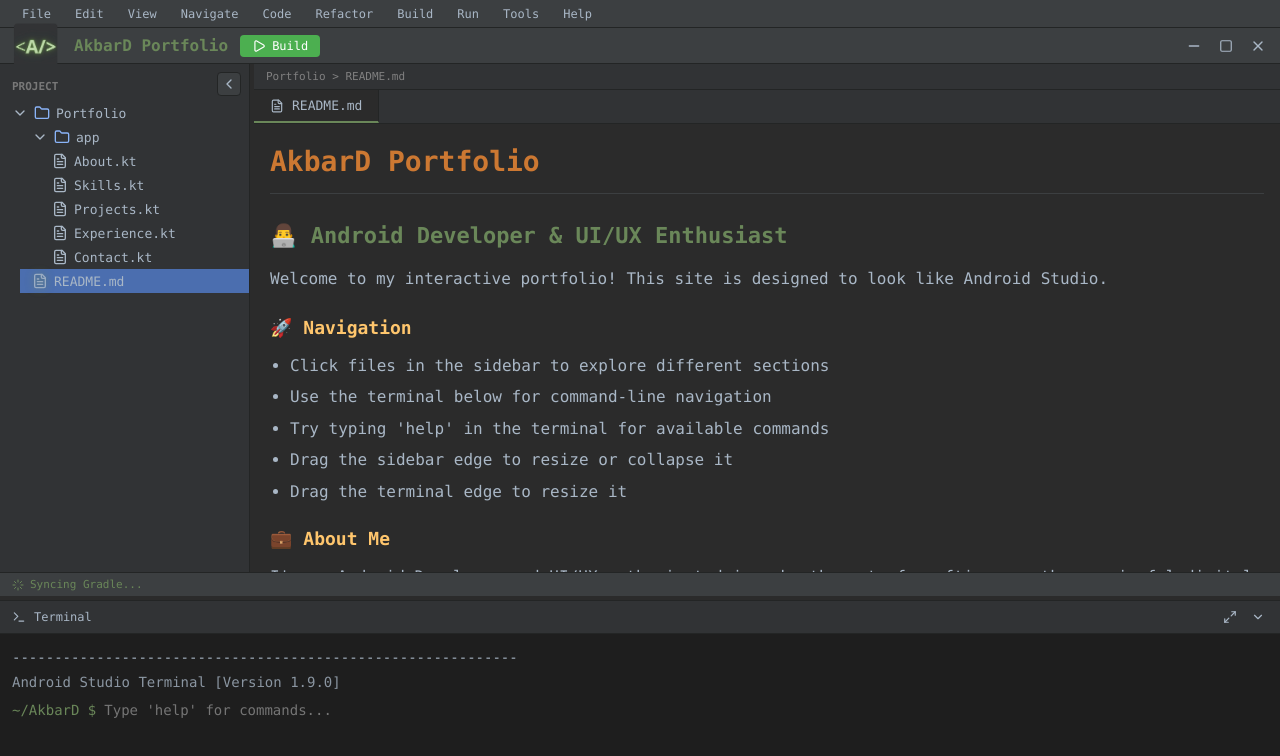
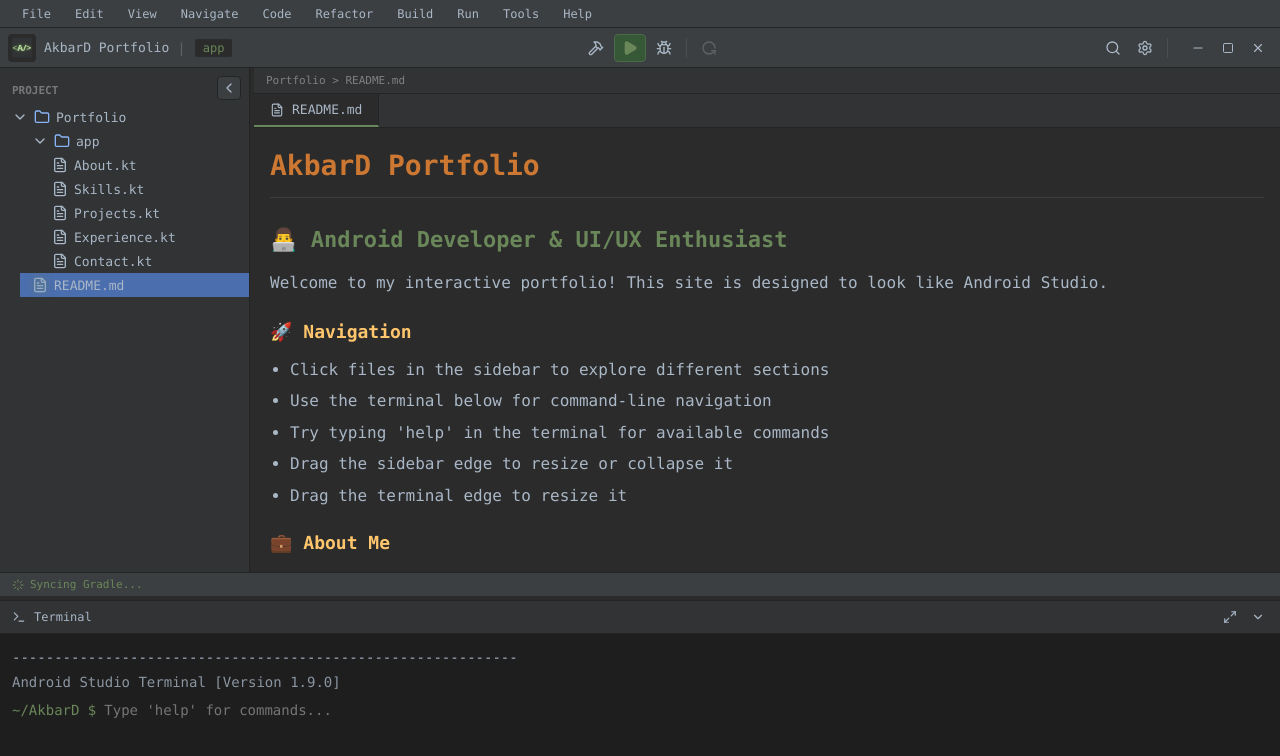
Before and after one commit to akbrdhia/AkbarD_Porto, a React (Vite) app: page / in a window 1280 px wide. Shown: the top 756 px of the page. Built offline with nearby package versions, Linux system fonts and the light colour scheme.

Commit message:
Refactor Toolbar component layout and styles; enhance functionality with new action buttons

```diff
--- a/src/components/Toolbar.jsx
+++ b/src/components/Toolbar.jsx
@@ -1,49 +1,89 @@
 import React from "react";
-import { Minus, Square, X, Play, Loader } from "lucide-react";
+import { Minus, Square, X, Play, Loader, Bug, Hammer, Settings, Search, RotateCcw } from "lucide-react";
 import { usePortfolio } from "../context/PortfolioContext";
 import { PERSONAL_INFO } from "../constants/portfolioData";
 
 const Toolbar = ({ onBuild }) => {
-  const { isBuilding } = usePortfolio();
+  const { isBuilding, gradleSyncing } = usePortfolio();
 
   return (
     <div className="toolbar">
-        <img src="/logo.png" alt="logo" width={52} height={52}/>
-      <span
-        style={{
-          display: "flex",
-          alignItems: "center",
-          gap: "6px",
-          color: "#6A8759",
-          fontSize: "16px",
-          fontWeight: "bold",
-        }}
-      >
+      {/* Left section - Logo & Title */}
+      <div className="toolbar-left">
+        <div className="toolbar-logo">
+          <img src="/logo.png" alt="logo" width={24} height={24} />
+        </div>
+        <span className="toolbar-title">
           {PERSONAL_INFO.username} Portfolio
         </span>
+        <span className="toolbar-separator">|</span>
+        <span className="toolbar-project">app</span>
+      </div>
+
+      {/* Center section - Action buttons */}
+      <div className="toolbar-center">
+        <button
+          className="toolbar-action-btn"
+          onClick={onBuild}
+          disabled={isBuilding}
+          title="Build Project (Ctrl+F9)"
+        >
+          <Hammer size={16} />
+        </button>
 
         <button
-        className="build-btn"
+          className={`toolbar-run-btn ${isBuilding ? 'building' : ''}`}
           onClick={onBuild}
           disabled={isBuilding}
+          title="Run 'app' (Shift+F10)"
         >
           {isBuilding ? (
-          <Loader size={14} className="gradle-spinner" />
+            <Loader size={16} className="gradle-spinner" />
           ) : (
-          <Play size={14} />
+            <Play size={16} fill="currentColor" />
           )}
-        {isBuilding ? "Building..." : "Build"}
         </button>
 
+        <button
+          className="toolbar-action-btn"
+          title="Debug 'app' (Shift+F9)"
+          disabled={isBuilding}
+        >
+          <Bug size={16} />
+        </button>
+
+        <div className="toolbar-divider" />
+
+        <button
+          className="toolbar-action-btn"
+          title="Sync Project with Gradle Files"
+          disabled={gradleSyncing}
+        >
+          <RotateCcw size={16} className={gradleSyncing ? 'gradle-spinner' : ''} />
+        </button>
+      </div>
+
+      {/* Right section - Search & Window controls */}
+      <div className="toolbar-right">
+        <button className="toolbar-action-btn" title="Search Everywhere (Double Shift)">
+          <Search size={16} />
+        </button>
+        <button className="toolbar-action-btn" title="Settings">
+          <Settings size={16} />
+        </button>
+
+        <div className="toolbar-divider" />
+
         <div className="window-controls">
-        <div className="window-btn">
-          <Minus size={16} />
+          <div className="window-btn" title="Minimize">
+            <Minus size={14} />
           </div>
-        <div className="window-btn">
-          <Square size={14} />
+          <div className="window-btn" title="Maximize">
+            <Square size={12} />
           </div>
-        <div className="window-btn">
-          <X size={16} />
+          <div className="window-btn close" title="Close">
+            <X size={14} />
+          </div>
         </div>
       </div>
     </div>
--- a/src/styles/globalStyles.js
+++ b/src/styles/globalStyles.js
@@ -47,58 +47,160 @@
 
     .toolbar {
       background: #3C3F41;
-      height: 36px;
+      height: 40px;
       display: flex;
       align-items: center;
-      padding: 0 10px;
+      justify-content: space-between;
+      padding: 0 8px;
       border-bottom: 1px solid #232525;
-      gap: 12px;
+      gap: 8px;
     }
 
-    .build-btn {
+    .toolbar-left {
       display: flex;
       align-items: center;
-      gap: 6px;
-      padding: 4px 12px;
-      background: #4CAF50;
-      color: white;
+      gap: 8px;
+      min-width: 200px;
+    }
+
+    .toolbar-logo {
+      display: flex;
+      align-items: center;
+      justify-content: center;
+      width: 28px;
+      height: 28px;
+      background: #2B2B2B;
+      border-radius: 4px;
+      padding: 2px;
+    }
+
+    .toolbar-logo img {
+      width: 100%;
+      height: 100%;
+      object-fit: contain;
+    }
+
+    .toolbar-title {
+      color: #A9B7C6;
+      font-size: 13px;
+      font-weight: 500;
+    }
+
+    .toolbar-separator {
+      color: #606366;
+      font-size: 14px;
+    }
+
+    .toolbar-project {
+      color: #6A8759;
+      font-size: 12px;
+      background: #2B2B2B;
+      padding: 2px 8px;
+      border-radius: 3px;
+      border: 1px solid #3C3F41;
+    }
+
+    .toolbar-center {
+      display: flex;
+      align-items: center;
+      gap: 4px;
+    }
+
+    .toolbar-action-btn {
+      display: flex;
+      align-items: center;
+      justify-content: center;
+      width: 28px;
+      height: 28px;
+      background: transparent;
+      color: #A9B7C6;
       border: none;
       border-radius: 4px;
       cursor: pointer;
-      font-size: 12px;
-      font-family: inherit;
-      transition: all 0.2s ease;
+      transition: all 0.15s ease;
     }
 
-    .build-btn:hover:not(:disabled) {
-      background: #45a049;
-      transform: translateY(-1px);
+    .toolbar-action-btn:hover:not(:disabled) {
+      background: #4B4F52;
+      color: #FFFFFF;
     }
 
-    .build-btn:disabled {
-      background: #666;
+    .toolbar-action-btn:disabled {
+      color: #606366;
       cursor: not-allowed;
+    }
+
+    .toolbar-run-btn {
+      display: flex;
+      align-items: center;
+      justify-content: center;
+      width: 32px;
+      height: 28px;
+      background: #365836;
+      color: #6A8759;
+      border: 1px solid #4A6B4A;
+      border-radius: 4px;
+      cursor: pointer;
+      transition: all 0.15s ease;
+    }
+
+    .toolbar-run-btn:hover:not(:disabled) {
+      background: #4A7A4A;
+      color: #8BC34A;
+      border-color: #6A8759;
+    }
+
+    .toolbar-run-btn:disabled {
+      background: #3C3F41;
+      color: #606366;
+      border-color: #4B4F52;
+      cursor: not-allowed;
+    }
+
+    .toolbar-run-btn.building {
+      background: #4A5A3A;
+    }
+
+    .toolbar-divider {
+      width: 1px;
+      height: 20px;
+      background: #4B4F52;
+      margin: 0 4px;
+    }
+
+    .toolbar-right {
+      display: flex;
+      align-items: center;
+      gap: 4px;
+      min-width: 200px;
+      justify-content: flex-end;
     }
 
     .window-controls {
       display: flex;
-      gap: 8px;
-      margin-left: auto;
+      gap: 2px;
+      margin-left: 8px;
     }
 
     .window-btn {
-      width: 24px;
-      height: 24px;
+      width: 28px;
+      height: 28px;
       display: flex;
       align-items: center;
       justify-content: center;
       cursor: pointer;
       border-radius: 4px;
-      transition: background 0.2s ease;
+      color: #A9B7C6;
+      transition: all 0.15s ease;
     }
 
     .window-btn:hover {
       background: #4B4F52;
+    }
+
+    .window-btn.close:hover {
+      background: #C75450;
+      color: #FFFFFF;
     }
 
     .main-content {
```
Lines whose indentation alone changed are shown as unchanged.
